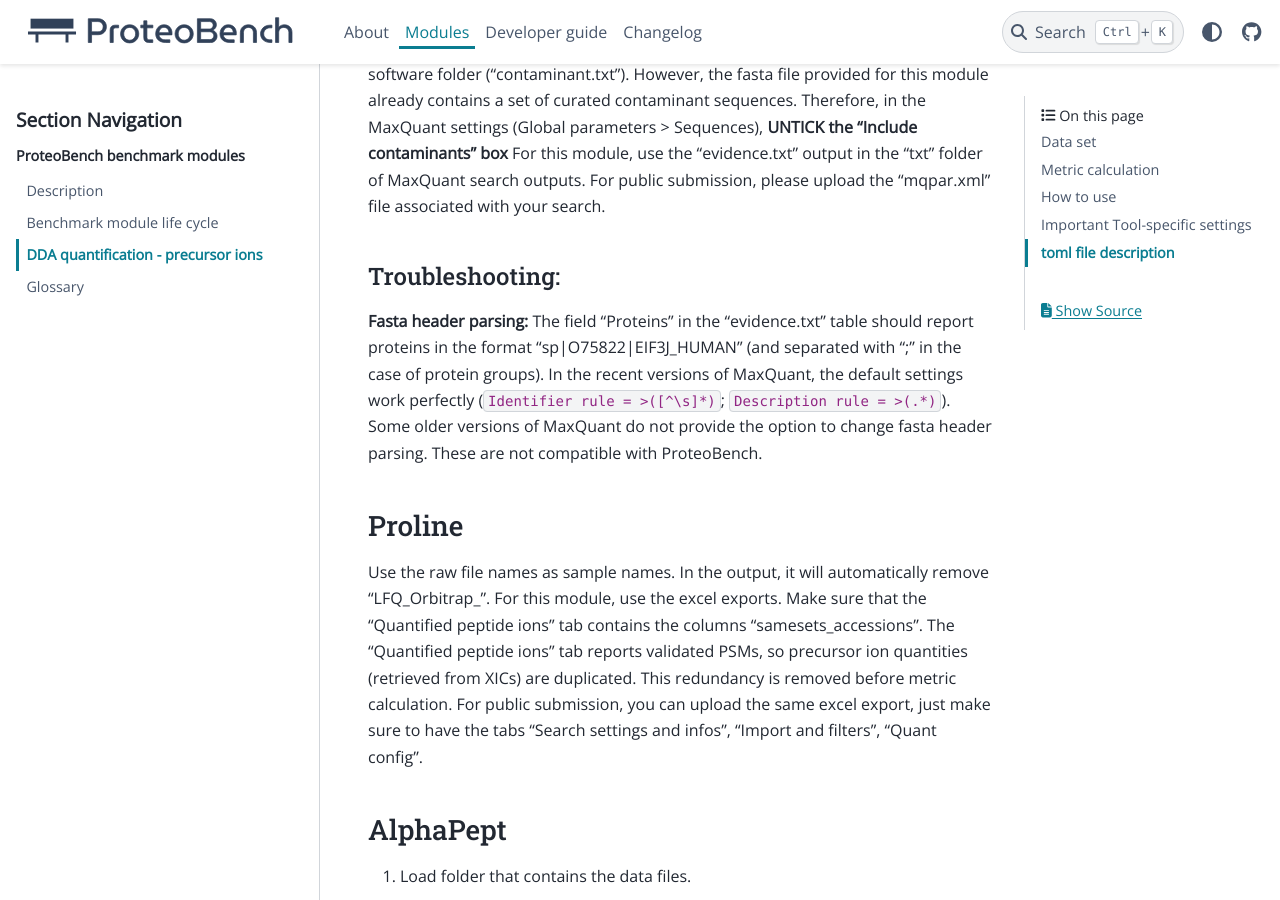
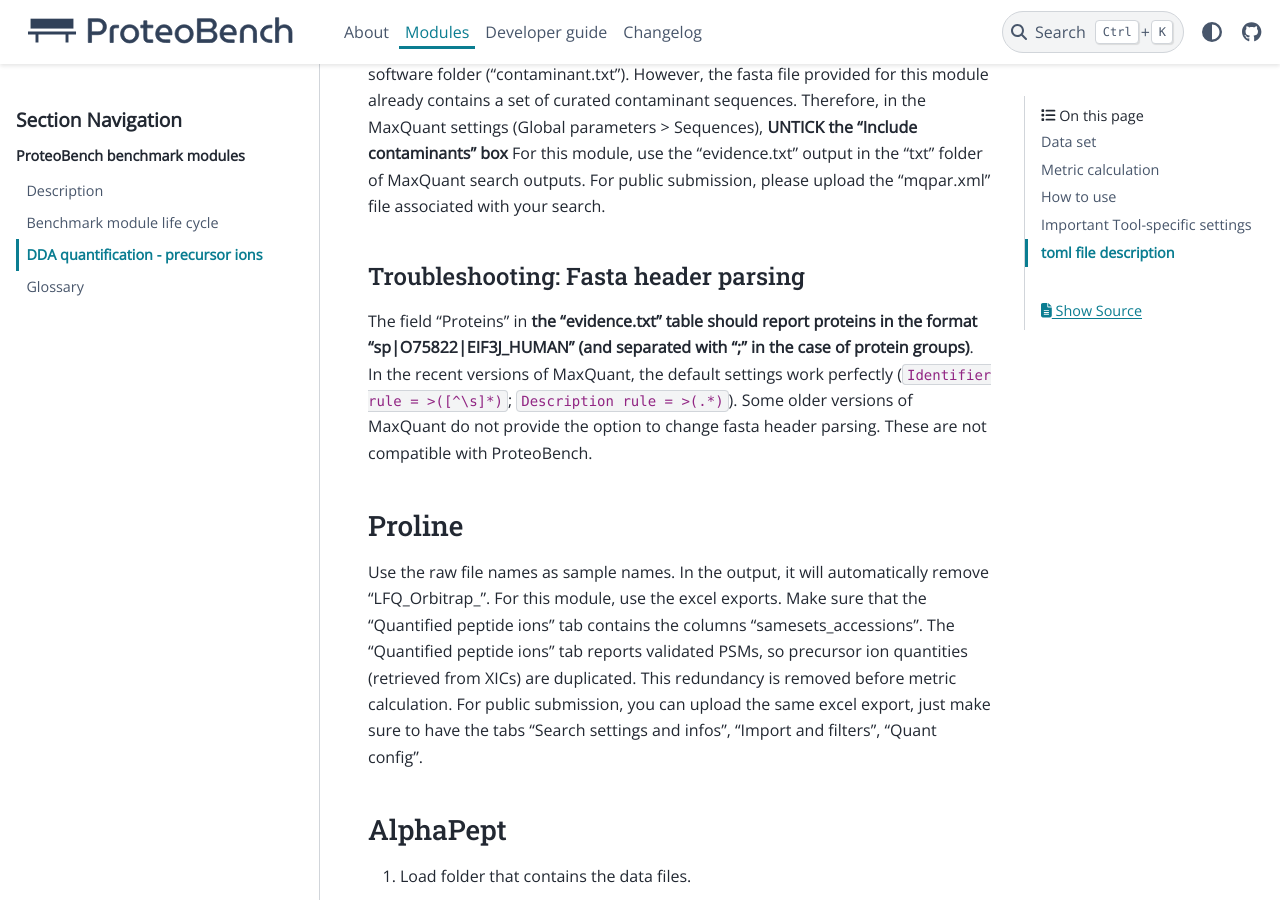
Before and after one commit to Proteobench/ProteoBench, a Sphinx documentation site: the page built from docs/modules/3-DDA-Quantification-ion-level.md, in a window 1280 px wide and 900 px high, scrolled down 2540 px. Built offline with Sphinx 7.4.7 and the PyData theme 0.15.4, drawn with Linux system fonts in a browser that asks for light colours; pages that are not in the unit, such as notebooks, are missing from menus.

```diff
--- a/docs/modules/3-DDA-Quantification-ion-level.md
+++ b/docs/modules/3-DDA-Quantification-ion-level.md
@@ -42,9 +42,8 @@ After upload, you will get a link to the pull request associated with your data.
 ### MaxQuant
 By default, MaxQuant uses a contaminants-only fasta file that is located in the software folder (“contaminant.txt”). However, the fasta file provided for this module already contains a set of curated contaminant sequences. Therefore, in the MaxQuant settings (Global parameters > Sequences), **UNTICK the “Include contaminants” box**
 For this module, use the "evidence.txt" output in the "txt" folder of MaxQuant search outputs. For public submission, please upload the "mqpar.xml" file associated with your search.
-#### Troubleshooting:
-**Fasta header parsing:**
-The field "Proteins" in the "evidence.txt" table should report proteins in the format "sp|O75822|EIF3J_HUMAN" (and separated with ";" in the case of protein groups).
+#### Troubleshooting: Fasta header parsing
+The field "Proteins" in **the "evidence.txt" table should report proteins in the format "sp|O75822|EIF3J_HUMAN" (and separated with ";" in the case of protein groups)**.
 In the recent versions of MaxQuant, the default settings work perfectly (`Identifier rule = >([^\s]*)`; `Description rule = >(.*)`).
 Some older versions of MaxQuant do not provide the option to change fasta header parsing. These are not compatible with ProteoBench.
 
```
